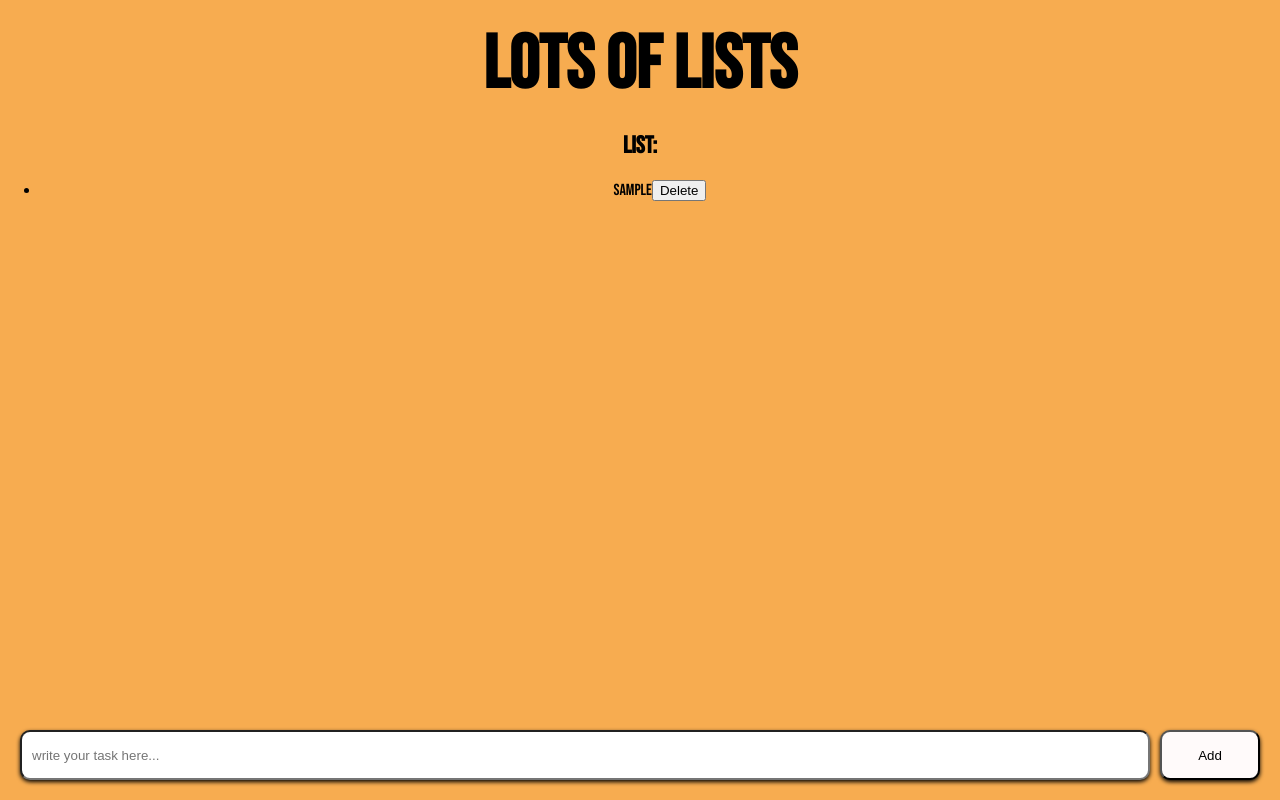
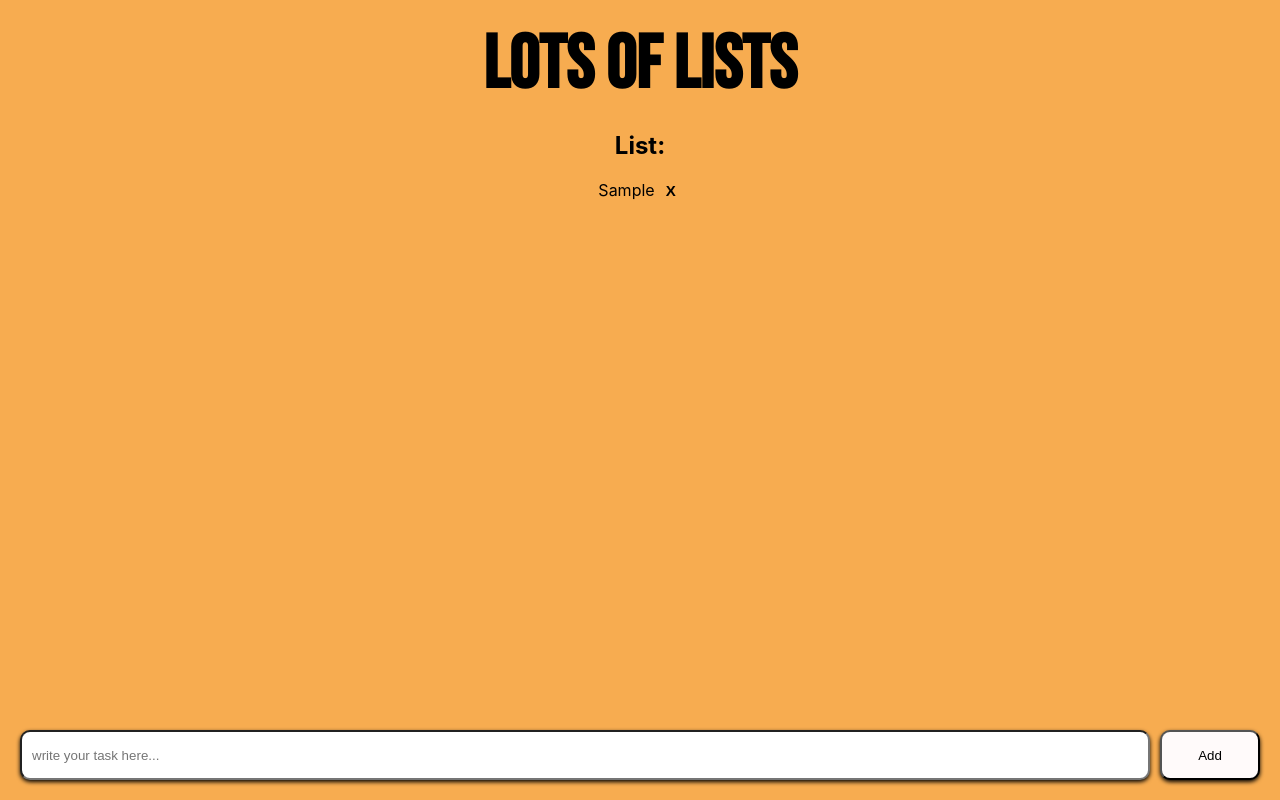
Before and after one commit to iscreamvann/to-do-list, a React (Create React App) app: page / in a window 1280 px wide. Both pictures are taken after typing "Sample" into the empty fields and a click on the button "Add". Built offline with nearby package versions, Linux system fonts and the light colour scheme.

Commit message:
slight adjustments to css on LOL

```diff
--- a/src/App.css
+++ b/src/App.css
@@ -5,8 +5,7 @@
 
 .app{
  text-align: center;
- font-family: 'Bebas Neue', sans-serif;
- font-size: 35;
+  font-size: 35;
 }
 
 .mainHeading{
@@ -30,6 +29,16 @@ margin-left: 10px;
 background-color: rgb(255, 250, 250);
 }
 
+.listButton{
+  border-radius: 5px;
+  background-color: transparent;
+  border: none;
+  font-weight: 900;
+ font-size: 15px;
+ margin-left: 5px;
+
+}
+
 .search-bar{
   box-shadow: 0 2px 4px rgb(0, 0, 0);
   flex: 1;
@@ -47,3 +56,12 @@ background-color: rgb(255, 250, 250);
   padding: 20px;
   box-sizing: border-box;
 }
+
+.list{
+  list-style-type: none;
+  padding: 0;
+}
+
+.listItems{
+
+}
--- a/src/App.js
+++ b/src/App.js
@@ -35,9 +35,9 @@ function App() {
 
 
   const listItems = tasks.map((task) => {
-    return (<li>
+    return (<li className="listItems">
               {task}
-              <button onClick={
+              <button className="listButton" onClick={
                 () => {
 
                 const deletedTaskList = tasks.filter(
@@ -47,7 +47,7 @@ function App() {
                 setTasks(deletedTaskList);
                 setCookies(deletedTaskList)
                 }
-             }>Delete</button>
+             }>X</button>
             </li>)
   }); // = [<li>This is my first task<button ></li>, <li>second task</li>]
 
@@ -55,7 +55,7 @@ function App() {
     <div className="app">
       <h1 className="mainHeading">Lots Of Lists</h1>
       <h2>List:</h2>
-      <ul>{listItems}</ul>
+      <ul className="list">{listItems}</ul>
       <div className="bottomBar">
       <input className="search-bar" value={newTask} onChange={e => setNewTask(e.target.value)} placeholder="write your task here..." type="text"></input>
       <button className="button" onClick={addNewTask}>Add</button>
```
